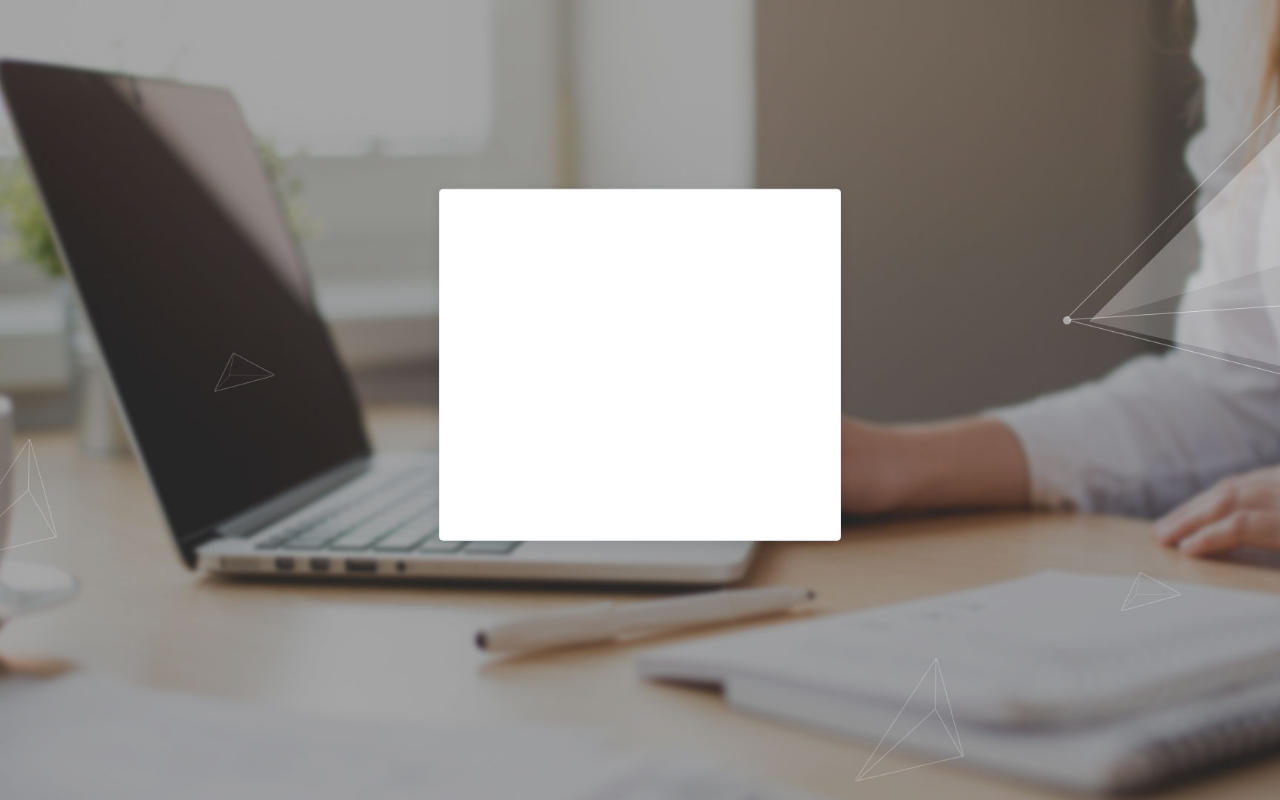
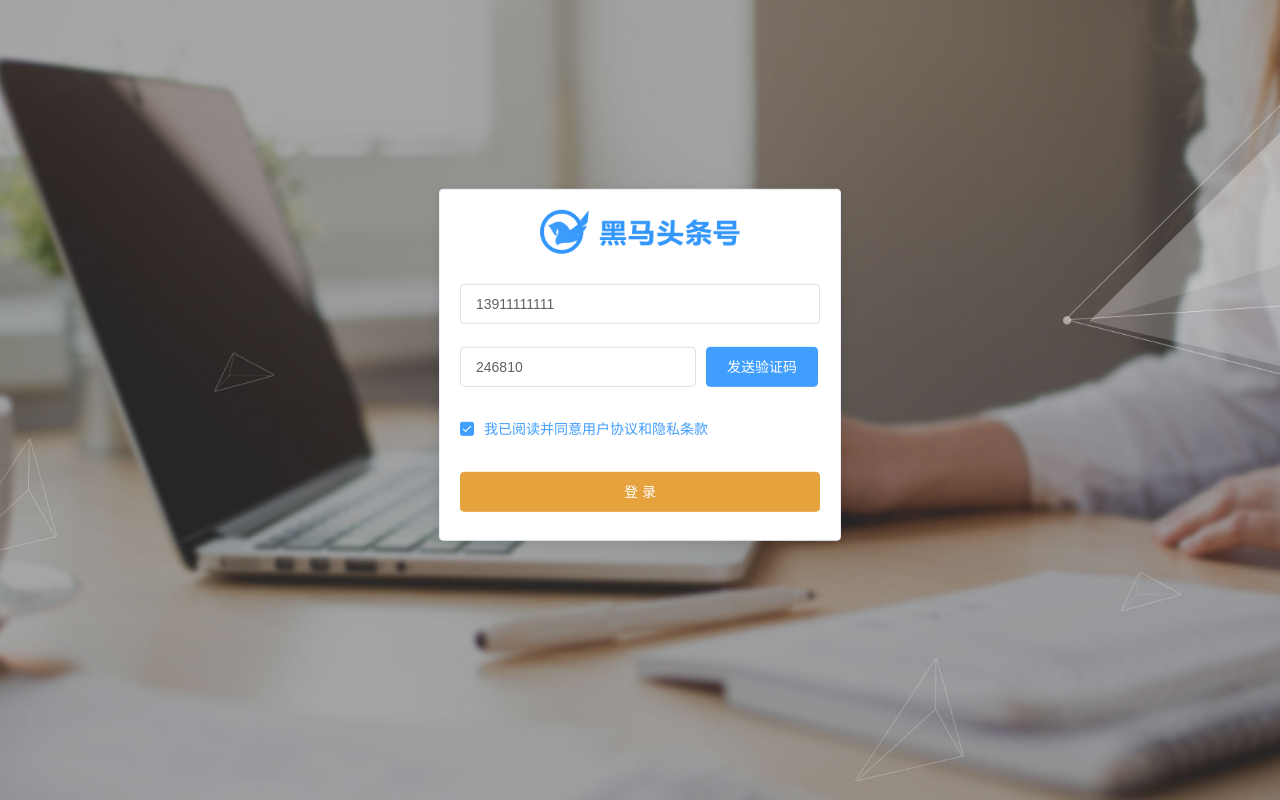
Before and after one commit to only-lemon/me_hm_toutiao_curry, a Vue app: page /#/login in a window 1280 px wide. Built offline with nearby package versions, Linux system fonts and the light colour scheme.

Commit message:
登录功能完善能向后台发送登录成功的请求,并带回来token数据了,,接下来做首页相关的内容

```diff
--- a/src/main.js
+++ b/src/main.js
@@ -4,6 +4,10 @@
 import 'element-ui/lib/theme-chalk/index.css'
 import router from '@/router/router'
 import '@/style/global.css'
+import axios from 'axios'
+
+// 挂载在Vue原型链上,,,共享给所有Vue创建出来的对象,实例
+Vue.prototype.$cuicui = axios
 
 // 此条语句,配置生产环境下尽量少提示日志???
 Vue.config.productionTip = false
--- a/src/views/login.vue
+++ b/src/views/login.vue
@@ -1,12 +1,77 @@
 <template>
   <div class="container">
-    <el-card class="my-card"></el-card>
+    <el-card class="my-card">
+      <img src="../assets/images/logo_index.png" alt />
+      <!-- 使用elementUI组件库,,框架的,,form组件 -->
+      <el-form :model="loginForm"
+               :rules="loginVerifyRules"
+               ref = "integralVerify"
+      >
+        <el-form-item prop="mobile">
+          <el-input v-model="loginForm.mobile" placeholder="请输入手机号"></el-input>
+        </el-form-item>
+        <el-form-item prop="code">
+          <el-input
+            v-model="loginForm.code"
+            placeholder="请输入验证码"
+            style="width:236px;margin-right:10px"
+          ></el-input>
+          <el-button type="primary">发送验证码</el-button>
+        </el-form-item>
+        <el-form-item>
+          <el-checkbox :value="bool">我已阅读并同意用户协议和隐私条款</el-checkbox>
+        </el-form-item>
+        <el-form-item>
+          <el-button type="warning" style="width:100%" @click="login()">登 录</el-button>
+        </el-form-item>
+      </el-form>
+    </el-card>
   </div>
 </template>
 
 <script>
 export default {
-  name: 'login'
+  name: 'login',
+  data () {
+    const checkMobile = (rule, value, callback) => {
+      if (!/^1[3-9]\d{9}$/.test(value)) { return callback(new Error('手机格式不对啊!')) }
+      callback()
+    }
+    return {
+      loginForm: {
+        mobile: '13911111111',
+        code: '246810'
+      },
+      bool: true,
+      loginVerifyRules: {
+        mobile: [
+          { required: true, message: '请输入手机号', trigger: 'blur' },
+          { validator: checkMobile, trigger: 'blur' }
+        ],
+        code: [
+          { required: true, message: '请输入验证码', trigger: 'blur' },
+          { len: 6, message: '请输入6位验证码', trigger: 'blur' }
+        ]
+      }
+    }
+  },
+  methods: {
+    login () {
+      // 别人组件的函数调用: 通过DOM对象去调用
+      // 对整个表单进行校验
+      this.$refs.integralVerify.validate((validated) => {
+        if (validated) {
+          console.log('登录表单数据全部通过验证!!!')
+          // 校验成功发起登录请求操作!!!
+          this.$cuicui.post('http://ttapi.research.itcast.cn/mp/v1_0/authorizations', this.loginForm).then((result) => {
+            console.log(result)
+          }).catch(() => {
+            this.$message.info('登录失败 -----> 手机号或验证码错误!')
+          })
+        }
+      })
+    }
+  }
 }
 </script>
 
@@ -22,7 +87,13 @@
     position: absolute;
     left: 50%;
     top: 50%;
-    transform: translate(-50%,-60%)
+    transform: translate(-50%,-60%);
+    img {
+      width: 200px;
+      display: block;
+      margin: 0 auto 30px;
+
+    }
   }
 }
 </style>
```
